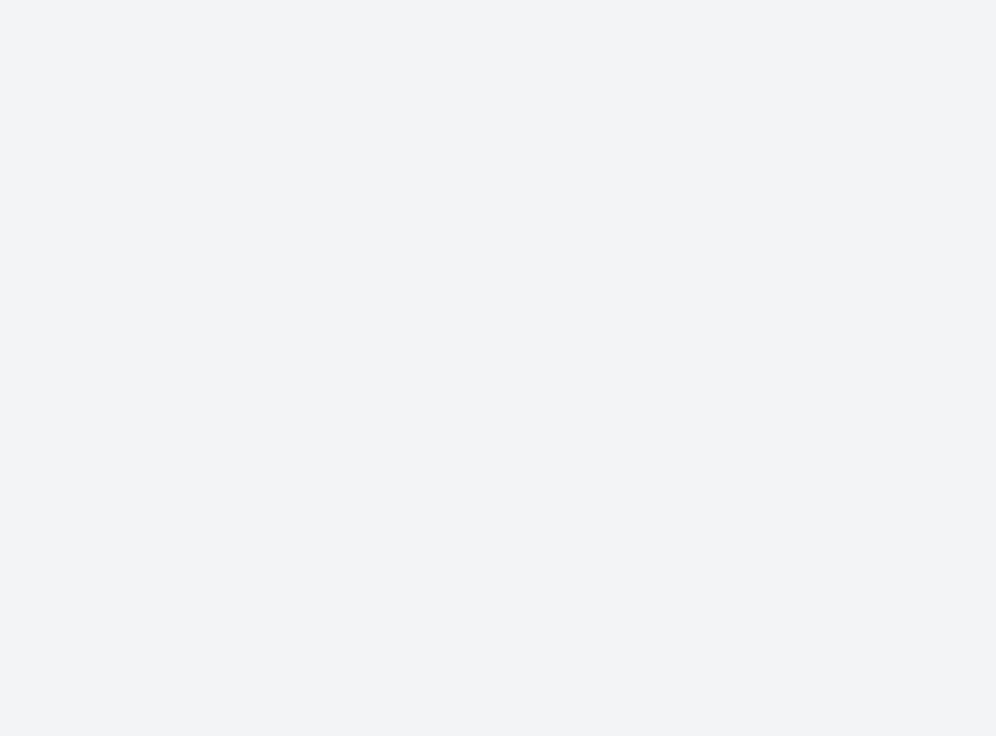
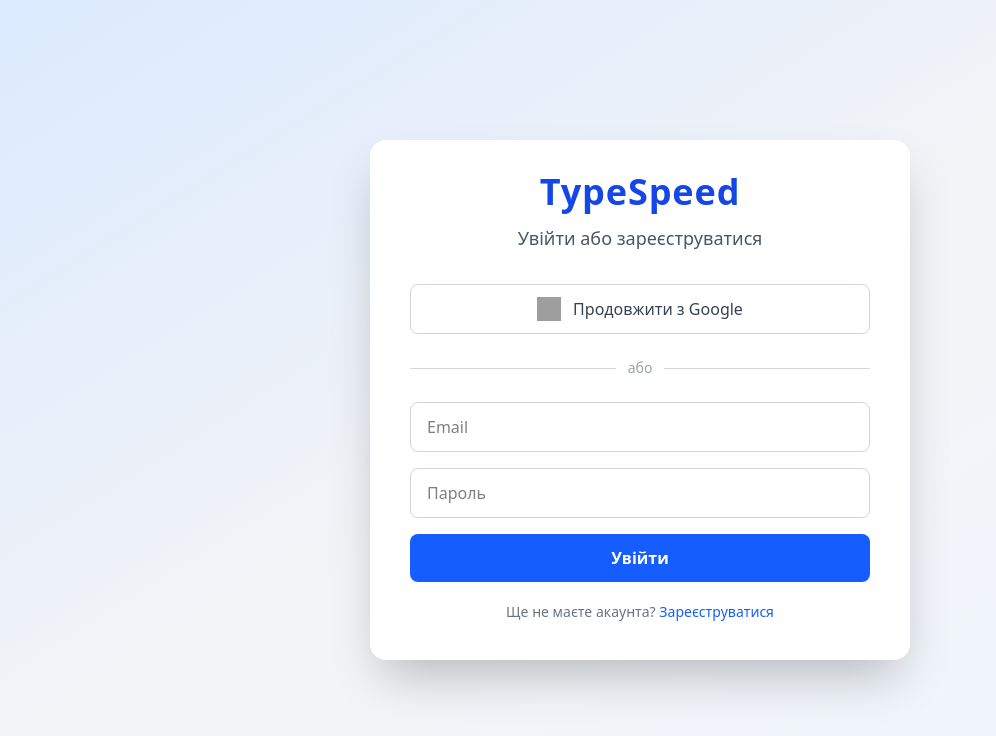
Before and after one commit to nazarMn/type-speed, a React (Vite) app: page /registration in a window 1280 px wide. Shown: the top 736 px of the page, without its empty margins (0-996 px from the left). Built offline with nearby package versions, Linux system fonts and the light colour scheme; grey boxes are pictures that could not be loaded.

Commit message:
stylized registration page

```diff
--- a/src/App.tsx
+++ b/src/App.tsx
@@ -7,7 +7,7 @@ import { BrowserRouter as Router, Routes, Route } from 'react-router-dom'
 function App() {
   return (
     <Router>
-      <div className="w-full h-screen flex flex-col items-center justify-start bg-gray-100 pt-[20px]">
+      <div className="w-full h-screen flex flex-col items-center justify-start bg-gray-100">
 
 
         <Routes>
--- a/src/components/Registration/Registration.tsx
+++ b/src/components/Registration/Registration.tsx
@@ -2,11 +2,52 @@ import React from 'react'
 
 export default function Registration() {
   return (
-    <div className="w-full flex justify-center items-center h-screen bg-gray-100">
+    <div className="w-full flex justify-center items-center h-screen bg-gradient-to-br from-blue-100 via-gray-100 to-blue-50">
+      <div className="w-[540px] h-[520px] bg-white shadow-2xl rounded-2xl flex flex-col items-center px-10 py-8">
 
+        <h1 className="text-4xl font-extrabold mb-3 text-blue-700 tracking-wide">
+          TypeSpeed
+        </h1>
 
+        <h2 className="text-lg text-gray-600 mb-8">
+          Увійти або зареєструватися
+        </h2>
 
+        <button className="w-full flex items-center justify-center gap-3 py-3 px-5 bg-white border border-gray-300 rounded-lg hover:shadow-md transition-all duration-200 cursor-pointer">
+          <img
+            className="w-6 h-6 "
+            src="https://www.svgrepo.com/show/355037/google.svg"
+            alt="Google Icon"
+          />
+          <span className="text-gray-700 font-medium">Продовжити з Google</span>
+        </button>
 
+        <div className="w-full flex items-center my-6">
+          <span className="flex-grow h-px bg-gray-300"></span>
+          <span className="px-3 text-gray-400 text-sm">або</span>
+          <span className="flex-grow h-px bg-gray-300"></span>
+        </div>
+
+        <form className="w-full flex flex-col gap-4">
+          <input
+            type="email"
+            placeholder="Email"
+            className="w-full px-4 py-3 border border-gray-300 rounded-lg focus:outline-none focus:border-blue-500"
+          />
+          <input
+            type="password"
+            placeholder="Пароль"
+            className="w-full px-4 py-3 border border-gray-300 rounded-lg focus:outline-none focus:border-blue-500"
+          />
+          <button className="w-full py-3 bg-blue-600 hover:bg-blue-700 text-white rounded-lg font-semibold transition-all cursor-pointer">
+            Увійти
+          </button>
+        </form>
+
+        <p className="text-gray-500 text-sm mt-5">
+          Ще не маєте акаунта? <span className="text-blue-600 hover:underline cursor-pointer">Зареєструватися</span>
+        </p>
+      </div>
     </div>
   )
 }
```
